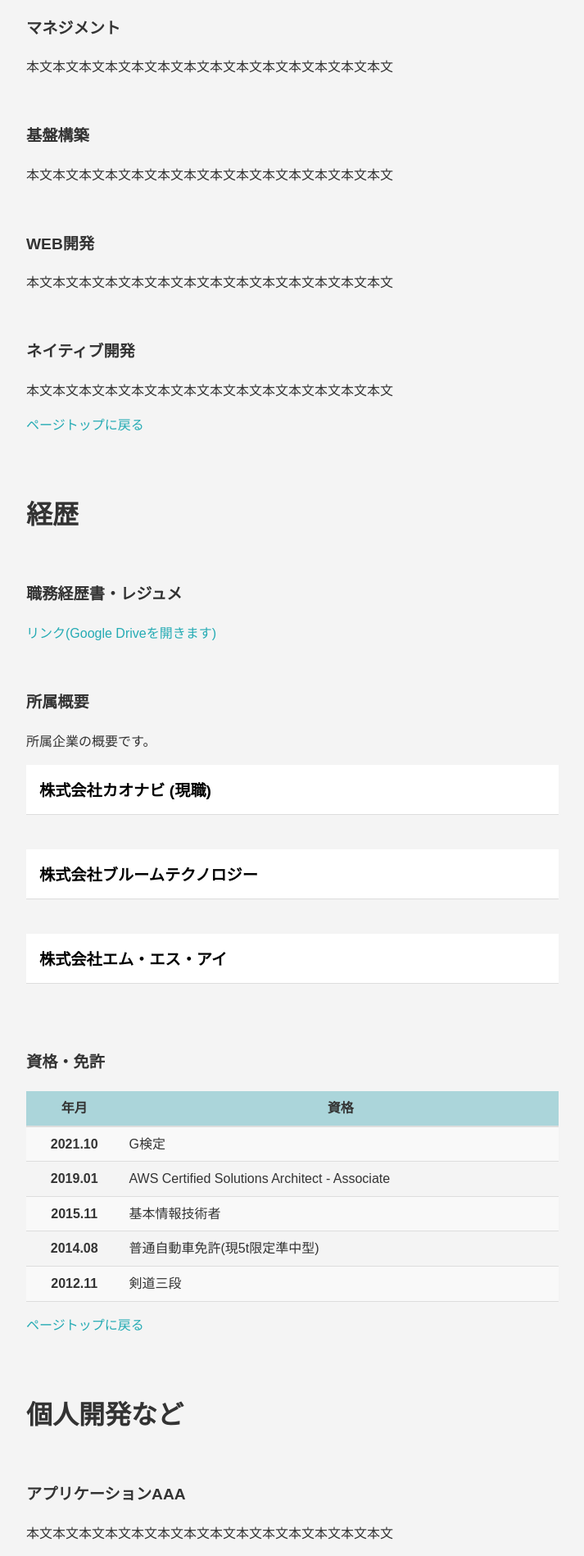
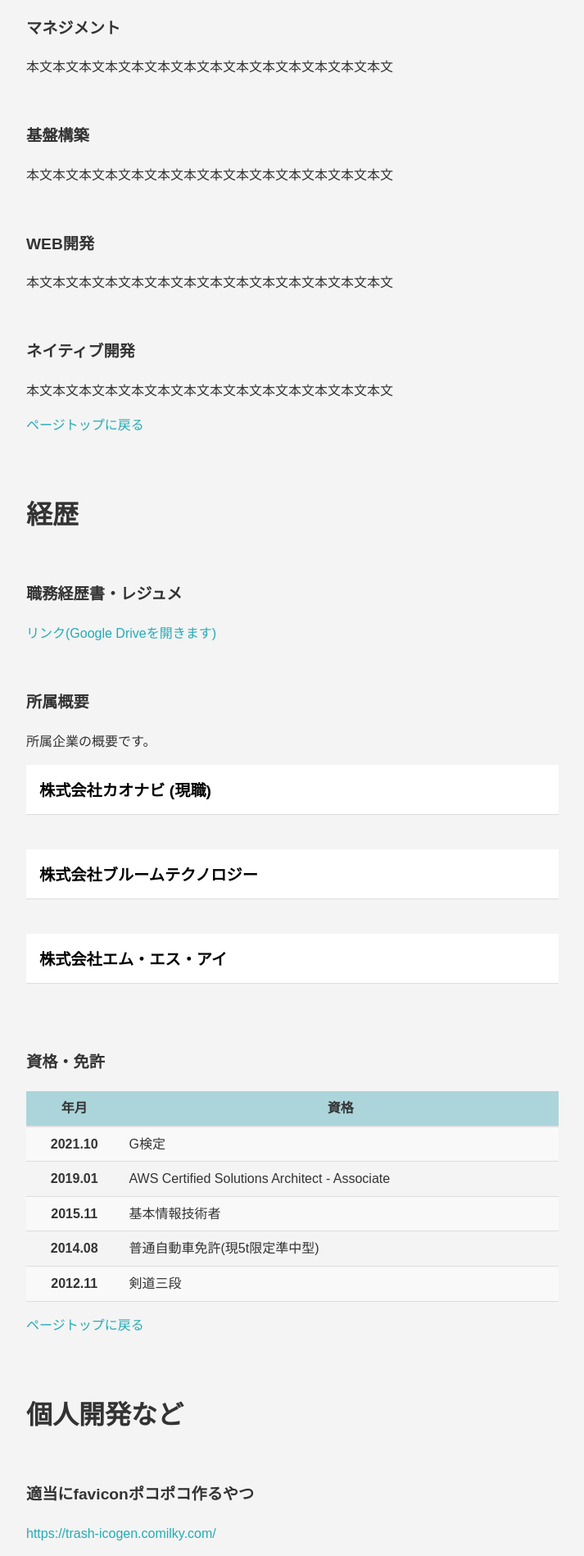
Before and after one commit to shakevo/portfolio-202407, a PHP site: page / in a window 1280 px wide. Shown: the part 655-2553 px from the top of the page at 82% size, without its empty margins (283-996 px from the left). Run offline with PHP 8.4, Linux system fonts and the light colour scheme; some web fonts are replaced.

Commit message:
テキスト修正

```diff
--- a/public_html/index.php
+++ b/public_html/index.php
@@ -249,9 +249,9 @@
         </section>
         <section id="devel">
             <h2>個人開発など</h2>
-            <h3>アプリケーションAAA</h3>
-            <p>本文本文本文本文本文本文本文本文本文本文本文本文本文本文</p>
-            <img src="img/example.png" alt="画像呼び出し例(width100%にする)" width="100%">
+            <h3>適当にfaviconポコポコ作るやつ</h3>
+            <p><a href="https://trash-icogen.comilky.com/" target="_blank">https://trash-icogen.comilky.com/</a></p>
+            <p>ランダムな色配置の正方形アイコンを自動生成するアイコン自動生成ツールです</p>
             <a href="#top">ページトップに戻る</a>
         </section>
         <section id="external">
@@ -290,8 +290,8 @@
 
         <!-- サンプル -->
         <!--
-        <section id="aaaaaa">
-            <h2>あああああ</h2>
+        <section id="sample">
+            <h2>サンプルコード</h2>
             <h3>span class bol-textの利用例</h3>
             <p>本文本文本文本文本文<span class="bold-text01">私たちは常に入社初日の気持ちで居続けます本文本文本文本文本文</span>本文本文本文本文</p>
             <p>本文本文本文本文本文<span class="bold-text02">私たちは常に入社初日の気持ちで居続けます本文本文本文本文本文</span>本文本文本文本文</p>
@@ -307,6 +307,9 @@
                     <li>リスト</li>
                 </ul>
             </p>
+
+            <h3>画像呼び出し利用例</h3>
+            <img src="img/example.png" alt="画像呼び出し例(width100%にする)" width="100%">
             <a href="#top">ページトップに戻る</a>
         </section>
         -->
```
